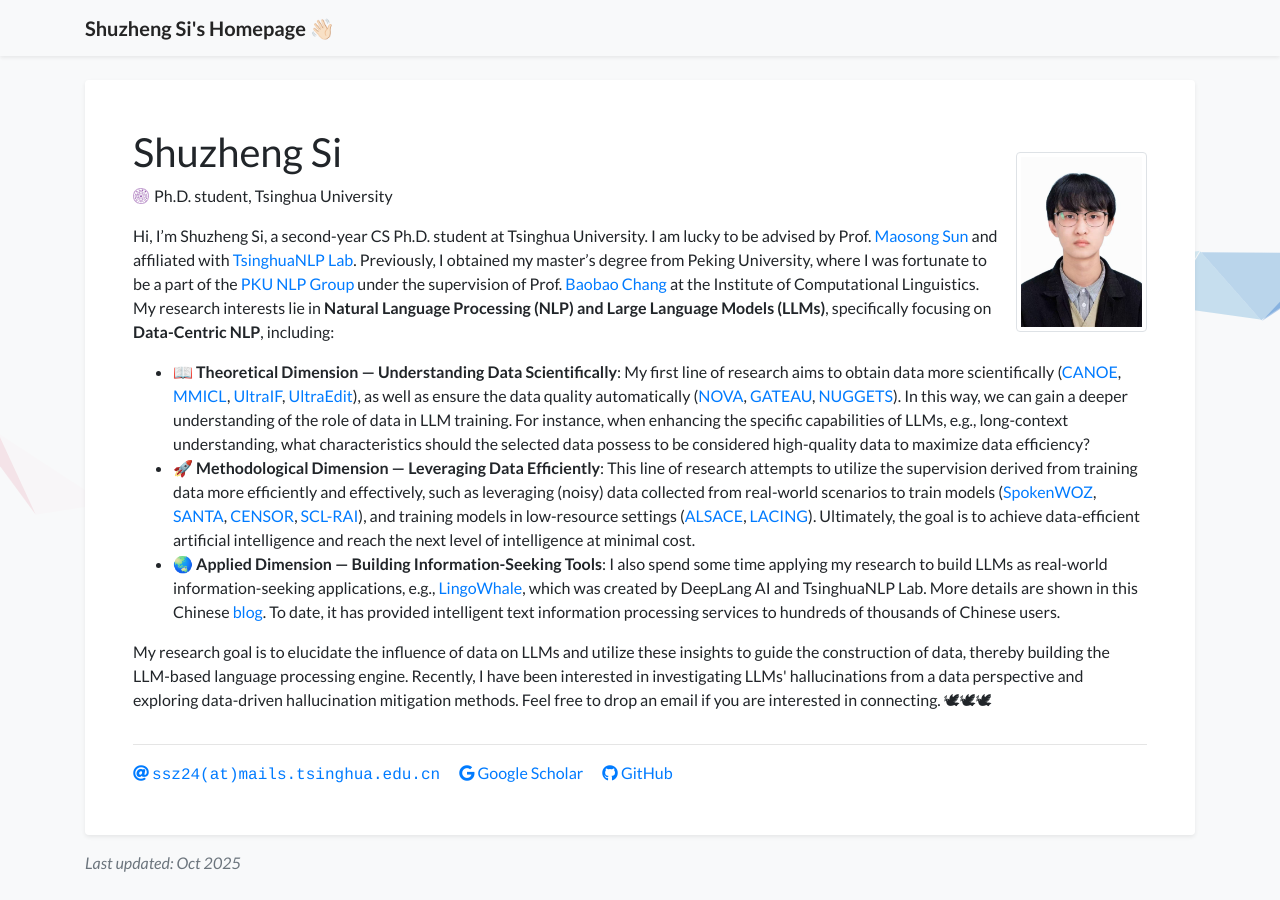
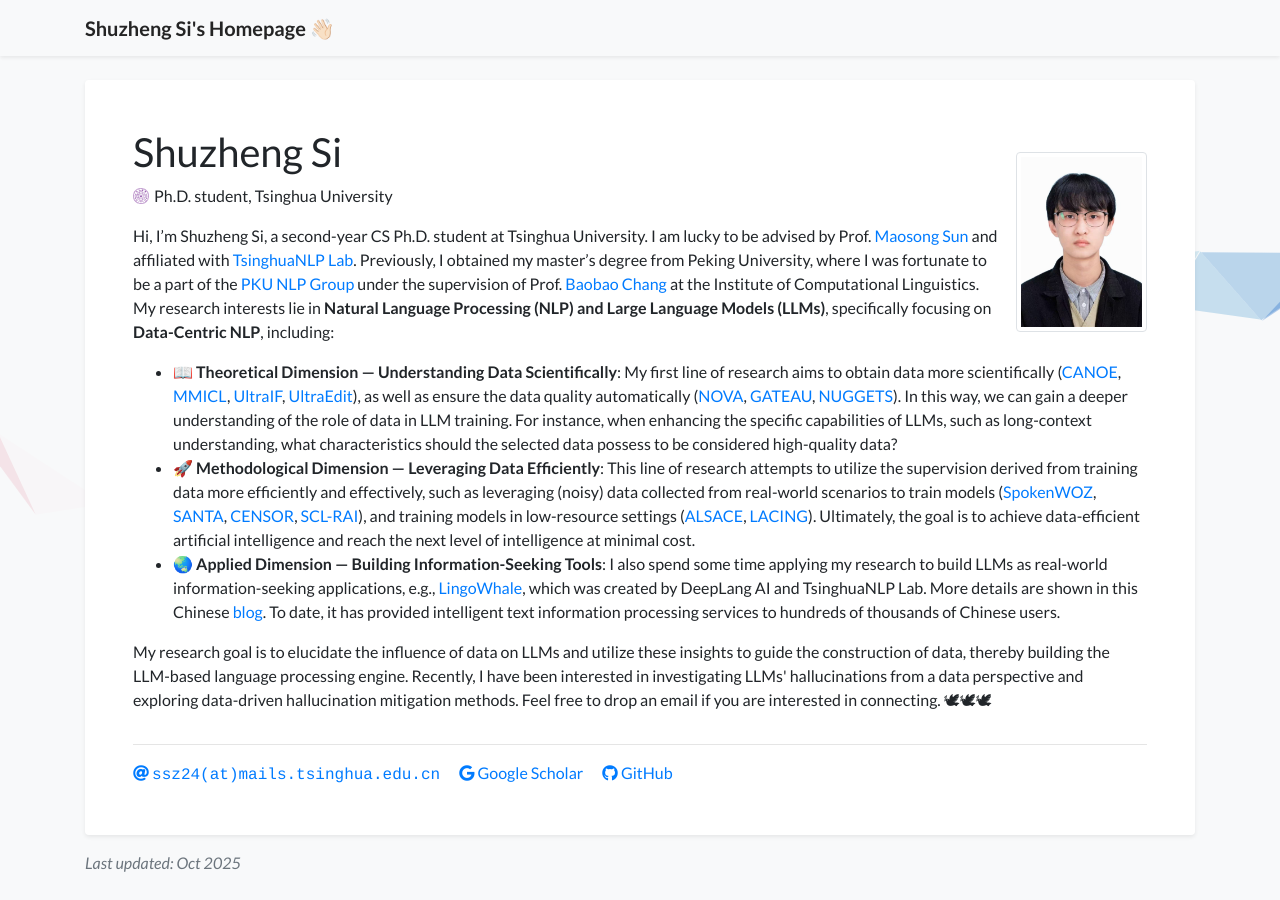
Before and after one commit to S1s-Z/s1s-z.github.io, a Jekyll site: the page built from index.html, in a window 1280 px wide. Built offline with Jekyll 4.4.1, drawn with Linux system fonts in a browser that asks for light colours; a style sheet for code colours, icons or effects is not loaded.

Commit message:
Update profile.yml

```diff
--- a/_data/profile.yml
+++ b/_data/profile.yml
@@ -23,7 +23,7 @@
   <br>
   <ul class="pub">
       <li>
-          📖 <b>Theoretical Dimension — Understanding Data Scientifically</b>: My first line of research aims to obtain data more scientifically (<a href="https://arxiv.org/abs/2505.16483">CANOE</a>, <a href="https://arxiv.org/abs/2309.07915">MMICL</a>, <a href="https://arxiv.org/abs/2502.04153">UltraIF</a>, <a href="https://arxiv.org/abs/2407.05282">UltraEdit</a>), as well as ensure the data quality automatically (<a href="https://arxiv.org/abs/2502.07340">NOVA</a>, <a href="https://arxiv.org/abs/2410.15633">GATEAU</a>, <a href="https://arxiv.org/abs/2312.10302">NUGGETS</a>). In this way, we can gain a deeper understanding of the role of data in LLM training. For instance, when enhancing the specific capabilities of LLMs, e.g., long-context understanding, what characteristics should the selected data possess to be considered high-quality data to maximize data efficiency?
+          📖 <b>Theoretical Dimension — Understanding Data Scientifically</b>: My first line of research aims to obtain data more scientifically (<a href="https://arxiv.org/abs/2505.16483">CANOE</a>, <a href="https://arxiv.org/abs/2309.07915">MMICL</a>, <a href="https://arxiv.org/abs/2502.04153">UltraIF</a>, <a href="https://arxiv.org/abs/2407.05282">UltraEdit</a>), as well as ensure the data quality automatically (<a href="https://arxiv.org/abs/2502.07340">NOVA</a>, <a href="https://arxiv.org/abs/2410.15633">GATEAU</a>, <a href="https://arxiv.org/abs/2312.10302">NUGGETS</a>). In this way, we can gain a deeper understanding of the role of data in LLM training. For instance, when enhancing the specific capabilities of LLMs, such as long-context understanding, what characteristics should the selected data possess to be considered high-quality data?
       </li>
       <li>
           🚀 <b>Methodological Dimension — Leveraging Data Efficiently</b>: This line of research attempts to utilize the supervision derived from training data more efficiently and effectively, such as leveraging (noisy) data collected from real-world scenarios to train models (<a href="https://arxiv.org/abs/2305.13040">SpokenWOZ</a>, <a href="https://arxiv.org/abs/2305.04076">SANTA</a>, <a href="https://arxiv.org/abs/2311.08010">CENSOR</a>, <a href="https://arxiv.org/abs/2209.01646">SCL-RAI</a>), and training models in low-resource settings (<a href="https://arxiv.org/abs/2404.08491">ALSACE</a>, <a href="https://arxiv.org/abs/2411.14279">LACING</a>). Ultimately, the goal is to achieve data-efficient artificial intelligence and reach the next level of intelligence at minimal cost.
```
